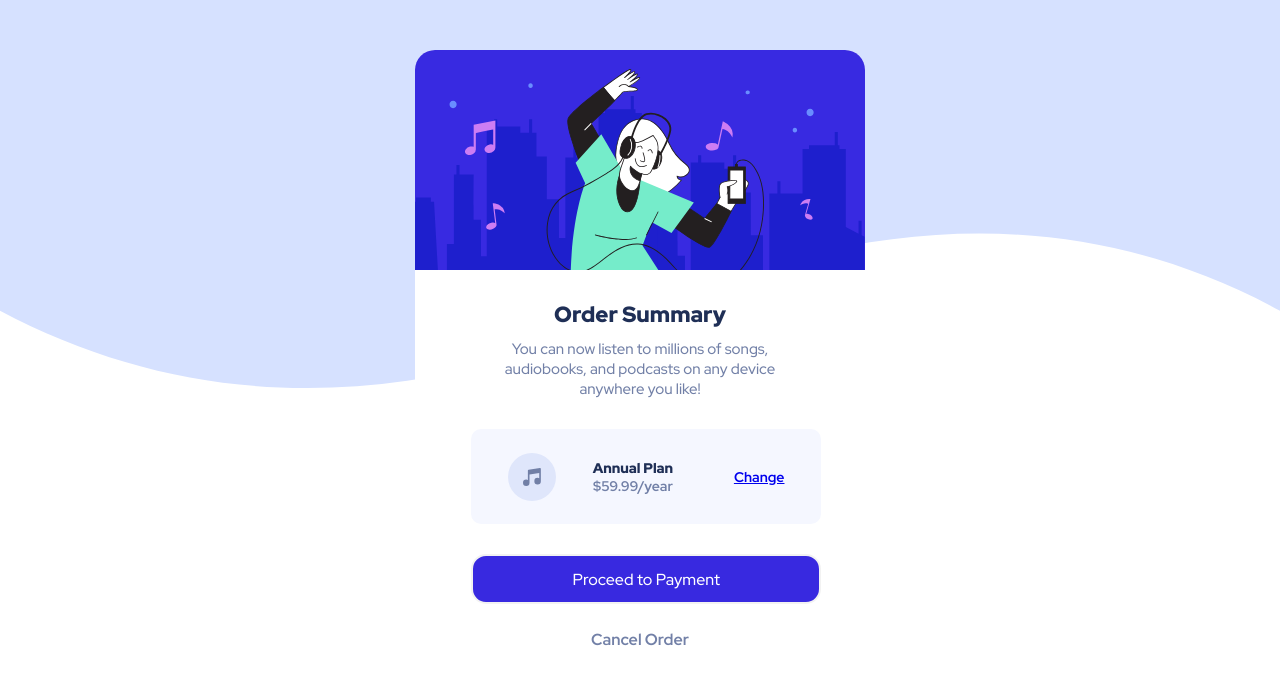
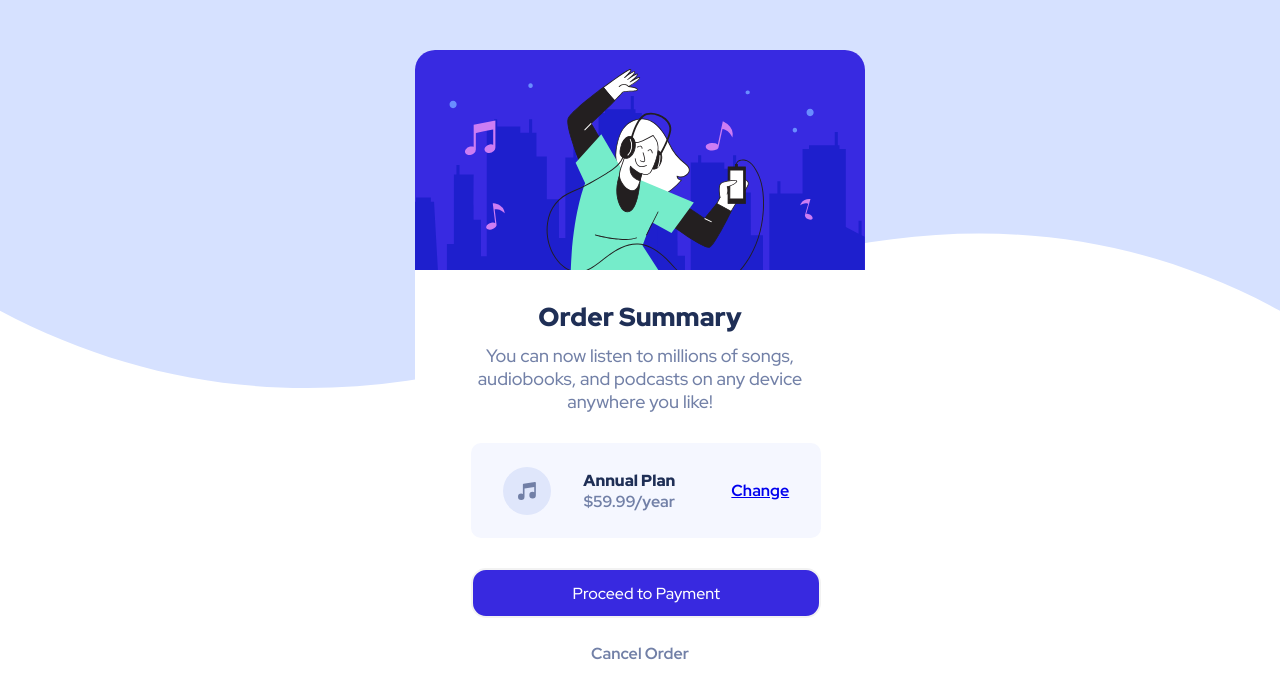
Before and after one commit to don1257/react-mentor-order-summary-component, a React (Create React App) app: page / in a window 1280 px wide. Shown: the top 698 px of the page. Built offline with nearby package versions, Linux system fonts and the light colour scheme.

Commit message:
Updated media queries texts

```diff
--- a/src/App.tsx
+++ b/src/App.tsx
@@ -3,6 +3,7 @@ import './App.css';
 import Card from "./components/Card/Card";
 import patternBackgroundDesktop from "./images/pattern-background-desktop.svg";
 import patternBackgroundMobile from "./images/pattern-background-mobile.svg";
+import desktopDesign from './design/desktop-design.jpg'
 
 function App() {
     const [backgroundImage, setBackgroundImage] = useState('');
@@ -33,6 +34,7 @@ function App() {
             />
             <Card/>
         </div>
+
     );
 }
 
--- a/src/components/Card/Card.css
+++ b/src/components/Card/Card.css
@@ -57,7 +57,6 @@
 .Card > .Container > .Title{
     font-family: 'Red Hat Display', sans-serif;
     font-weight: 900;
-    font-size: 22px;
     color: hsl(223, 47%, 23%);
     margin-top: 30px;
     margin-bottom: 10px;
@@ -66,7 +65,6 @@
 .Card > .Container > .Summary{
     font-family: 'Red Hat Display', sans-serif;
     weight: 700;
-    font-size: 15px;
     color: hsl(224, 23%, 55%);
 }
 
@@ -80,3 +78,21 @@
 .Card > .Container > .Cancel:hover {
     cursor: pointer;
 }
+
+@media (max-width: 767px) {
+    .Card > .Container > .Title{
+        font-size: 22px;
+    }
+    .Card > .Container > .Summary{
+        font-size: 15px;
+    }
+}
+
+@media (min-width: 768px) {
+    .Card > .Container > .Title{
+        font-size: 26px;
+    }
+    .Card > .Container > .Summary{
+        font-size: 18px;
+    }
+}
--- a/src/components/Card/MusicPlan/MusicPlan.css
+++ b/src/components/Card/MusicPlan/MusicPlan.css
@@ -15,10 +15,37 @@
     font-family: 'Red Hat Display', sans-serif;
 }
 
+.MusicPlan > .Text-Container{
+    margin: 0;
+}
+
+.MusicPlan > .Text-Container > .Title {
+    font-weight: 900;
+    color: hsl(223, 47%, 23%);
+}
+
+.MusicPlan > .Text-Container > .Price {
+    font-weight: 700;
+    color: hsl(224, 23%, 55%);
+}
+
+.MusicPlan > .Hyperlink {
+    font-weight: 700;
+    margin-left: 24px;
+}
+
+
 @media (max-width: 767px) {
     .MusicPlan {
         height: 80px;
         width: 275px;
+    }
+    .MusicPlan > .Text-Container > .Title {
+        font-size: 14px;
+    }
+
+    .MusicPlan > .Text-Container > .Price {
+        font-size: 14px;
     }
 }
 
@@ -27,27 +54,11 @@
         height: 95px;
         width: 350px;
     }
+    .MusicPlan > .Text-Container > .Title {
+        font-size: 16px;
+    }
+
+    .MusicPlan > .Text-Container > .Price {
+        font-size: 16px;
+    }
 }
-
-.MusicPlan > .Text-Container{
-    margin: 0;
-}
-
-.MusicPlan > .Text-Container > .Title {
-
-    font-weight: 900;
-    color: hsl(223, 47%, 23%);
-    font-size: 14px;
-}
-
-.MusicPlan > .Text-Container > .Price {
-    font-weight: 700;
-    font-size: 14px;
-    color: hsl(224, 23%, 55%);
-}
-
-.MusicPlan > .Hyperlink {
-    font-weight: 700;
-    font-size: 14px;
-    margin-left: 24px;
-}
```
